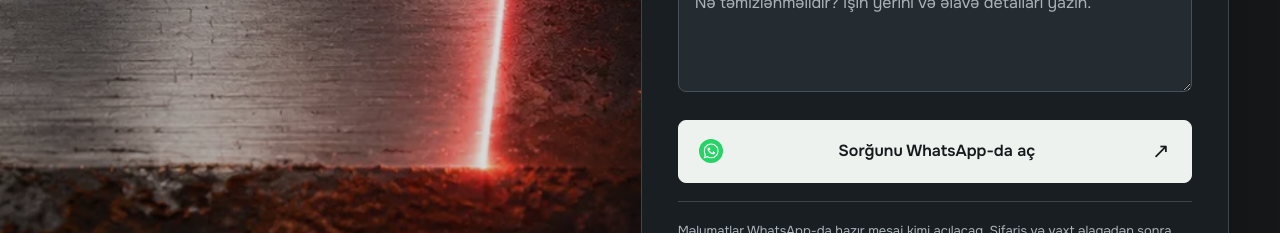
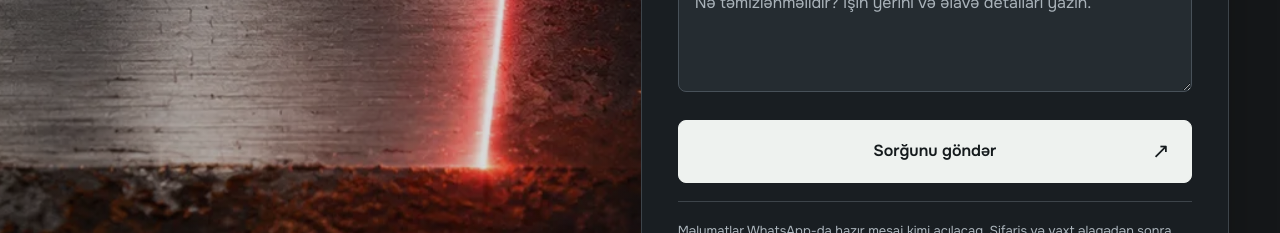
Before and after one commit to Kvseis/LaserX-Website, a Next.js app: page / in a window 1280 px wide. Shown: the part 9080-9313 px from the top of the page. Built offline with nearby package versions, Linux system fonts and the light colour scheme.

Commit message:
Homepage booking submit button update

```diff
--- a/src/components/BookingForm.tsx
+++ b/src/components/BookingForm.tsx
@@ -4,7 +4,6 @@ import type { FormEvent } from 'react';
 import { Onest } from 'next/font/google';
 import type { SiteCopy } from '@/lib/messages/az';
 import { whatsapp } from '@/lib/contact';
-import WhatsAppLogo from './WhatsAppLogo';
 import styles from './ContactBanner.module.css';
 
 const onest = Onest({ subsets: ['latin', 'latin-ext', 'cyrillic'], display: 'swap' });
@@ -26,7 +25,7 @@ export default function BookingForm({ copy }: { copy: SiteCopy['booking'] }) {
       <label><span className={styles.label}>{copy.date}<span className={styles.optional}>{copy.optional}</span></span><input name="date" type="date" /></label>
       <label className={styles.full}><span className={styles.label}>{copy.notes}<span className={styles.optional}>{copy.optional}</span></span><textarea name="notes" rows={3} maxLength={1500} placeholder={copy.notesPlaceholder} /></label>
     </div>
-    <button className={styles.submit} type="submit"><WhatsAppLogo /><span>{copy.submit}</span><span aria-hidden="true">↗</span></button>
+    <button className={styles.submit} type="submit"><span>{copy.submit}</span><span aria-hidden="true">↗</span></button>
     <p className={styles.notice}>{copy.notice}</p>
   </form>;
 }
--- a/src/components/ContactBanner.module.css
+++ b/src/components/ContactBanner.module.css
@@ -23,10 +23,10 @@
 .fields input::placeholder, .fields textarea::placeholder { color: #aab3ba; opacity: 1; }
 .fields select:has(option:checked[value=""]) { color: #aab3ba; }
 .fields option { color: #f1f4f6; background: #252c31; }
-.submit { width: 100%; min-height: 58px; margin-top: 28px; padding: 16px 20px; display: grid; grid-template-columns: 24px 1fr 20px; align-items: center; gap: 12px; cursor: pointer; border: 1px solid #eef2ef; border-radius: 8px; color: #151b1d; background: #eef2ef; font: inherit; font-size: 16px; font-weight: 600; line-height: 1.4; transition: background 180ms ease, transform 180ms ease; }
+.submit { width: 100%; min-height: 58px; margin-top: 28px; padding: 16px 20px; display: grid; grid-template-columns: 20px 1fr 20px; align-items: center; gap: 12px; cursor: pointer; border: 1px solid #eef2ef; border-radius: 8px; color: #151b1d; background: #eef2ef; font: inherit; font-size: 16px; font-weight: 600; line-height: 1.4; transition: background 180ms ease, transform 180ms ease; }
 .submit:hover { background: #fff; transform: translateY(-2px); }
 .submit:active { transform: translateY(0); }
-.submit :global(.whatsapp-logo) { width: 24px; height: 24px; border-radius: 50%; }
+.submit::before { content: ''; }
 .submit > span:last-child { font-size: 21px; font-weight: 400; }
 .notice { margin: 18px 0 0; padding-top: 18px; border-top: 1px solid #3d444a; color: #adb6bd; font-size: 13px; font-weight: 400; line-height: 1.7; }
 @media (max-width: 900px) {
--- a/src/lib/messages/az.ts
+++ b/src/lib/messages/az.ts
@@ -66,7 +66,7 @@ const az = {
     "notes": "Layihə haqqında",
     "notesPlaceholder": "Nə təmizlənməlidir? İşin yerini və əlavə detalları yazın.",
     "optional": "(istəyə bağlı)",
-    "submit": "Sorğunu WhatsApp-da aç",
+    "submit": "Sorğunu göndər",
     "notice": "Məlumatlar WhatsApp-da hazır mesaj kimi açılacaq. Sifariş və vaxt əlaqədən sonra təsdiqlənir.",
     "messageTitle": "LaserX — lazer təmizləmə sorğusu"
   },
--- a/src/lib/messages/en.ts
+++ b/src/lib/messages/en.ts
@@ -68,7 +68,7 @@ const en: SiteCopy = {
     "notes": "About your project",
     "notesPlaceholder": "What needs cleaning? Include the job location and any other details.",
     "optional": "(optional)",
-    "submit": "Open request in WhatsApp",
+    "submit": "Send request",
     "notice": "Your details will open as a draft WhatsApp message. The booking and timing are confirmed after we discuss your request.",
     "messageTitle": "LaserX — laser cleaning request"
   },
--- a/src/lib/messages/ru.ts
+++ b/src/lib/messages/ru.ts
@@ -68,7 +68,7 @@ const ru: SiteCopy = {
     "notes": "О вашем проекте",
     "notesPlaceholder": "Что нужно очистить? Укажите место работы и другие детали.",
     "optional": "(необязательно)",
-    "submit": "Открыть заявку в WhatsApp",
+    "submit": "Отправить заявку",
     "notice": "Данные откроются как черновик сообщения в WhatsApp. Заказ и время подтверждаются после обсуждения заявки.",
     "messageTitle": "LaserX — заявка на лазерную очистку"
   },
--- a/src/lib/messages/tr.ts
+++ b/src/lib/messages/tr.ts
@@ -68,7 +68,7 @@ const tr: SiteCopy = {
     "notes": "Projeniz hakkında",
     "notesPlaceholder": "Ne temizlenmeli? İşin yapılacağı yeri ve diğer ayrıntıları yazın.",
     "optional": "(isteğe bağlı)",
-    "submit": "Talebi WhatsApp’ta aç",
+    "submit": "Talebi gönder",
     "notice": "Bilgileriniz WhatsApp’ta taslak mesaj olarak açılacak. Talep ve zaman, görüşmeden sonra onaylanır.",
     "messageTitle": "LaserX — lazer temizleme talebi"
   },
```
